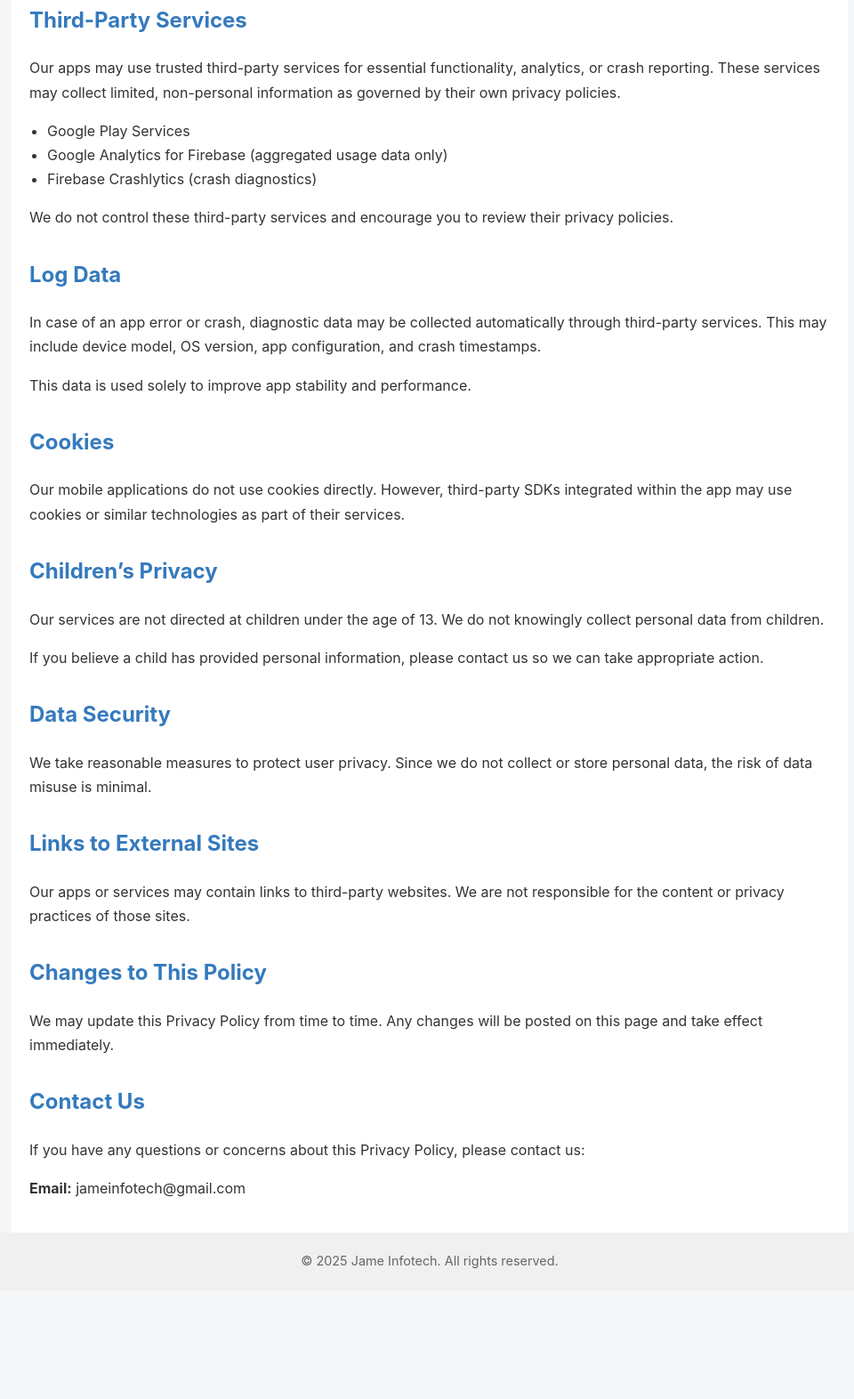
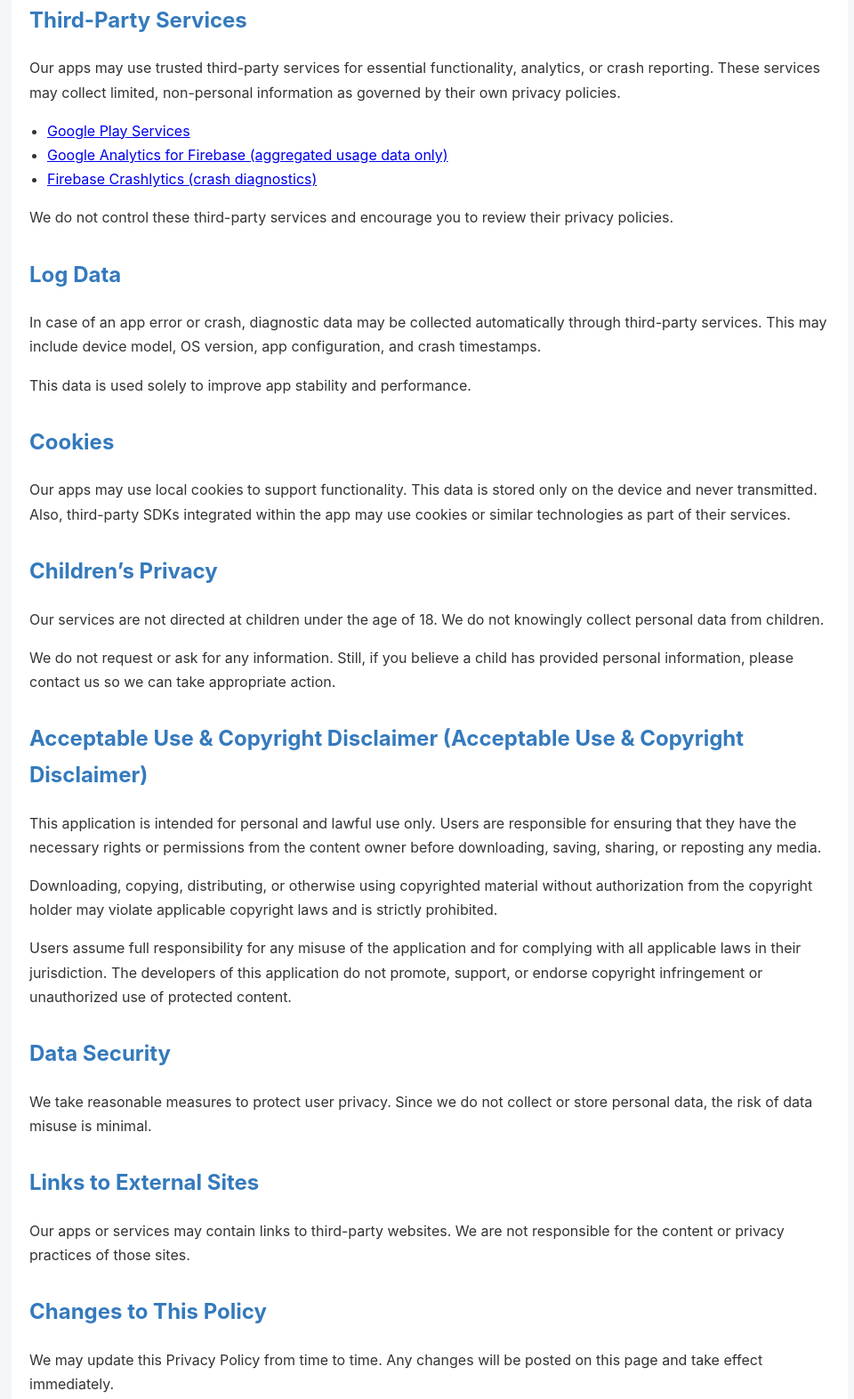
Before and after one commit to dailyappsmania/dailyappsmania.github.io, a plain HTML site: page privacy-policy.html in a window 1280 px wide. Shown: the part 980-2552 px from the top of the page at 89% size, without its empty margins (157-1117 px from the left). Before the commit the page ends 2430 px from the top, so only its background shows below. Drawn offline with Linux system fonts and the light colour scheme.

Commit message:
privacy update

```diff
--- a/privacy-policy.html
+++ b/privacy-policy.html
@@ -60,7 +60,7 @@
 
 <header>
     <h1>Privacy Policy</h1>
-    <p>Jame Infotech</p>
+    <p>Daily Apps Mania -> Video Downlaoder</p>
     <p>Last Updated: December 2025</p>
 </header>
 
@@ -69,7 +69,7 @@
     <section>
         <h2>Introduction</h2>
         <p>
-            Jame Infotech ("we", "our", or "us") respects your privacy and is committed to protecting it.
+            Daily Apps Mania ("we", "our", or "us") respects your privacy and is committed to protecting it.
             This Privacy Policy explains how our mobile applications and services handle user data.
         </p>
         <p>
@@ -118,9 +118,9 @@
         </p>
 
         <ul>
-            <li>Google Play Services</li>
-            <li>Google Analytics for Firebase (aggregated usage data only)</li>
-            <li>Firebase Crashlytics (crash diagnostics)</li>
+            <li><a href="https://policies.google.com/privacy">Google Play Services</a></li>
+            <li><a href="https://www.google.com/analytics/terms/">Google Analytics for Firebase (aggregated usage data only)</a></li>
+            <li><a href="https://firebase.google.com/support/privacy">Firebase Crashlytics (crash diagnostics)</a></li>
         </ul>
 
         <p>
@@ -144,8 +144,8 @@
     <section>
         <h2>Cookies</h2>
         <p>
-            Our mobile applications do not use cookies directly.
-            However, third-party SDKs integrated within the app may use
+            Our apps may use local cookies to support functionality. This data is stored only on the device and never transmitted.
+            Also, third-party SDKs integrated within the app may use
             cookies or similar technologies as part of their services.
         </p>
     </section>
@@ -153,13 +153,34 @@
     <section>
         <h2>Children’s Privacy</h2>
         <p>
-            Our services are not directed at children under the age of 13.
+            Our services are not directed at children under the age of 18.
             We do not knowingly collect personal data from children.
         </p>
         <p>
-            If you believe a child has provided personal information,
+            We do not request or ask for any information. Still, if you believe a child has provided personal information,
             please contact us so we can take appropriate action.
         </p>
+    </section>
+
+	<section>
+        <h2>Acceptable Use & Copyright Disclaimer (Acceptable Use & Copyright Disclaimer)</h2>
+        <p>
+			This application is intended for personal and lawful use only.
+			Users are responsible for ensuring that they have the necessary
+			rights or permissions from the content owner before downloading,
+			saving, sharing, or reposting any media.
+		</p>
+		<p>
+			Downloading, copying, distributing, or otherwise using copyrighted
+			material without authorization from the copyright holder may violate
+			applicable copyright laws and is strictly prohibited.
+		</p>
+		<p>
+			Users assume full responsibility for any misuse of the application
+			and for complying with all applicable laws in their jurisdiction.
+			The developers of this application do not promote, support, or
+			endorse copyright infringement or unauthorized use of protected content.
+		</p>
     </section>
 
     <section>
@@ -193,7 +214,7 @@
             please contact us:
         </p>
         <p>
-            <strong>Email:</strong> jameinfotech@gmail.com
+            <strong>Email:</strong> dailyappsmania@gmail.com
         </p>
     </section>
 
```
